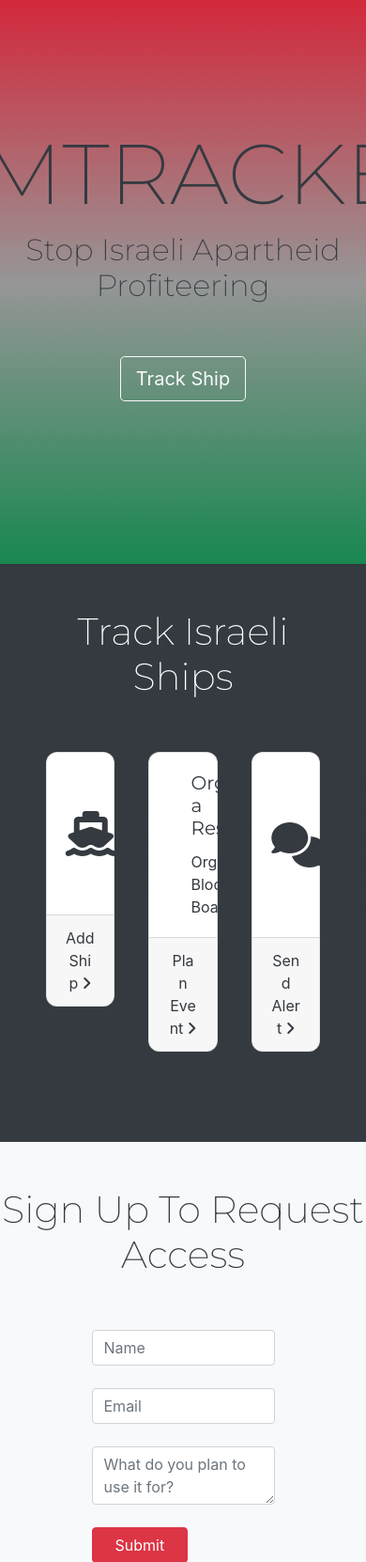
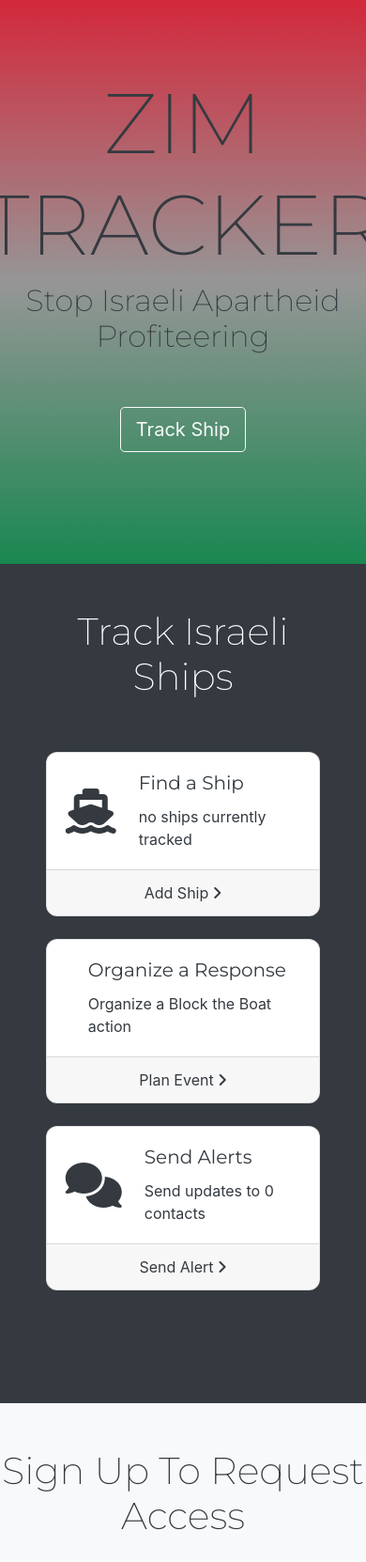
Before and after one commit to saraabi/zimtracker, a Django app: page / in a window 390 px wide; the page is wider, and only the part inside the window is pictured. Shown: the part 56-1718 px from the top of that part at 94% size. Run offline with Django 3.2, Linux system fonts and the light colour scheme; data that the repository does not hold is empty; parts of the project's set-up code (start-up, migrations or seed data) failed here and were passed over; some libraries are stand-ins or nearby versions.

Commit message:
add responsive home

```diff
--- a/zimtracker/templates/home.html
+++ b/zimtracker/templates/home.html
@@ -6,7 +6,7 @@
 <div class="Hero" style="height:600px;width:100vw;background:black;overflow:hidden;background: -webkit-linear-gradient(rgba(206, 17, 38, 0.9),rgba(150,150,150, 2), rgba(0,122,61, 0.9));">
   <section style="height:100%" class='hero-header-text'>
     <div style="height:93%;display:flex;justify-content:center;align-items:center;flex-direction:column">
-    <h1 style="font-size: 90px;font-family:'Montserrat';font-weight:100;" class="text-dark text-center">ZIMTRACKER</h1>
+    <h1 style="font-size: 90px;font-family:'Montserrat';font-weight:100;" class="text-dark text-center">ZIM TRACKER</h1>
     <h2 style="font-family:'Montserrat';font-weight:120;" class="text-dark text-center pb-5">Stop Israeli Apartheid Profiteering</h2>
     <a href="{% url 'vessel-list' %}" class="text-dark"><button class="btn btn-outline-light btn-lg">Track Ship</button></a>
     </div>
@@ -19,8 +19,8 @@
 <div class="w-100 bg-dark pb-5">
   <div class="w-75 mx-auto py-5">
     <h3 style="font-family:'Montserrat';font-size:2.5rem;font-weight:200;" class="pb-5 text-white text-center">Track Israeli Ships</h3>
-    <div class="d-flex justify-content-between">
-      <div class="w-25">
+    <div class="d-flex flex-column flex-lg-row justify-content-between">
+      <div class="mb-4">
         <div style="border-radius:.75rem;" class="card">
           <div class="card-body">
             <div class="d-flex align-items-center">
@@ -38,7 +38,7 @@
           </div>
         </div>
       </div>
-      <div class="w-25">
+      <div class="mb-4">
         <div style="border-radius:.75rem;" class="card">
           <div class="card-body">
             <div class="d-flex align-items-center">
@@ -56,7 +56,7 @@
           </div>
         </div>
       </div>
-      <div class="w-25">
+      <div class="mb-4">
         <div style="border-radius:.75rem;" class="card">
           <div class="card-body">
             <div class="d-flex align-items-center">
--- a/zimtracker/templates/zimtracker/vessel_detail.html
+++ b/zimtracker/templates/zimtracker/vessel_detail.html
@@ -56,12 +56,12 @@
         <tbody>
           {% for log in vessel.log_set.all %}
           <tr>
-            <th scope="row">{{ log.timestamp }}</th>
+            <th scope="row">{{ log.timestamp }} UTC</th>
             <td>{{ log.latitude }}</td>
             <td>{{ log.longitude }}</td>
             <td>{{ log.get_speed }}</td>
             <td>{{ log.destination }}</td>
-            <td>{{ log.eta }}</td>
+            <td>{{ log.eta }} UTC</td>
           </tr>
           {% endfor %}
         </tbody>
--- a/zimtracker/templates/zimtracker/vessel_list.html
+++ b/zimtracker/templates/zimtracker/vessel_list.html
@@ -26,7 +26,7 @@
         <td>{{ vessel.get_log.longitude }}</td>
         <td>{{ vessel.get_log.destination }}</td>
         <td>{{ vessel.get_log.eta }}</td>
-        <td>{{ vessel.get_log.timestamp }}</td>
+        <td>{{ vessel.get_log.timestamp }} UTC</td>
       </tr>
       {% endfor %}
     </tbody>
```
